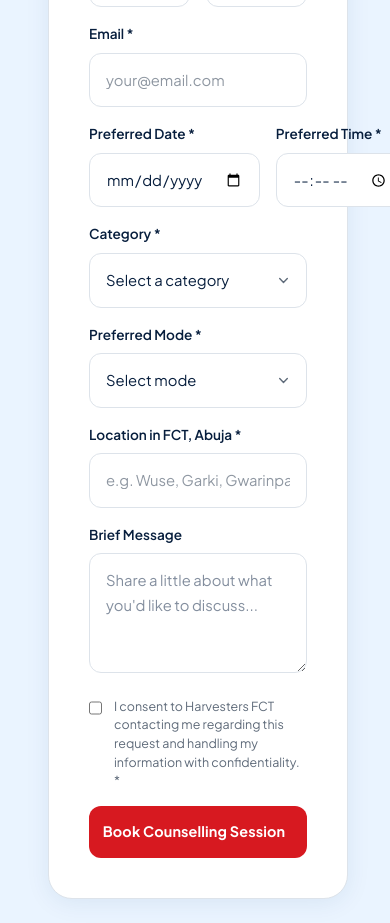
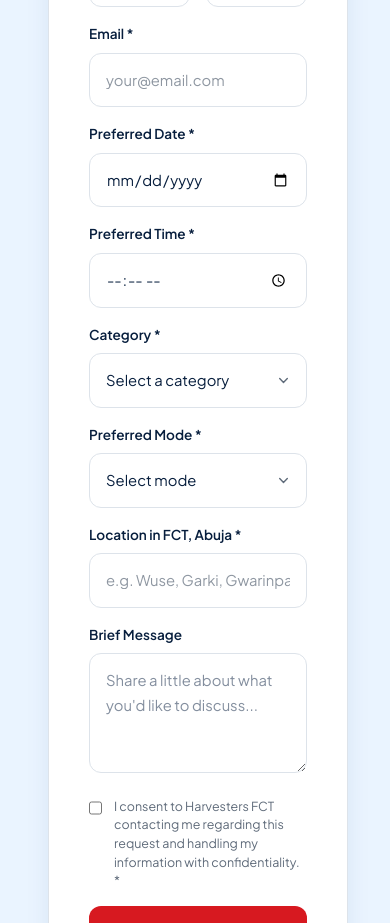
Before and after one commit to fatade1/Harvesters-FCT, a Next.js app: page /counselling in a window 390 px wide. Shown: the part 1620-2543 px from the top of the page. Built offline with nearby package versions, Linux system fonts and the light colour scheme.

Commit message:
Move Preferred Date and Preferred Time to separate lines for responsive mobile layout

```diff
--- a/src/app/counselling/page.tsx
+++ b/src/app/counselling/page.tsx
@@ -84,10 +84,8 @@ export default function CounsellingPage() {
                       <div><label className="form-label" htmlFor="c-phone">Phone *</label><input id="c-phone" type="tel" required className="form-input" placeholder="+234..." value={form.phone} onChange={e => setForm(f => ({ ...f, phone: e.target.value }))} /></div>
                     </div>
                     <div><label className="form-label" htmlFor="c-email">Email *</label><input id="c-email" type="email" required className="form-input" placeholder="your@email.com" value={form.email} onChange={e => setForm(f => ({ ...f, email: e.target.value }))} /></div>
-                    <div style={{ display: 'grid', gridTemplateColumns: '1fr 1fr', gap: '1rem' }}>
-                      <div><label className="form-label" htmlFor="c-date">Preferred Date *</label><input id="c-date" type="date" required className="form-input" value={form.date} onChange={e => setForm(f => ({ ...f, date: e.target.value }))} /></div>
-                      <div><label className="form-label" htmlFor="c-time">Preferred Time *</label><input id="c-time" type="time" required className="form-input" value={form.time} onChange={e => setForm(f => ({ ...f, time: e.target.value }))} /></div>
-                    </div>
+                    <div><label className="form-label" htmlFor="c-date">Preferred Date *</label><input id="c-date" type="date" required className="form-input" value={form.date} onChange={e => setForm(f => ({ ...f, date: e.target.value }))} /></div>
+                    <div><label className="form-label" htmlFor="c-time">Preferred Time *</label><input id="c-time" type="time" required className="form-input" value={form.time} onChange={e => setForm(f => ({ ...f, time: e.target.value }))} /></div>
                     <div><label className="form-label" htmlFor="c-cat">Category *</label>
                       <select id="c-cat" required className="form-select" value={form.category} onChange={e => setForm(f => ({ ...f, category: e.target.value }))}>
                         <option value="">Select a category</option>
```
